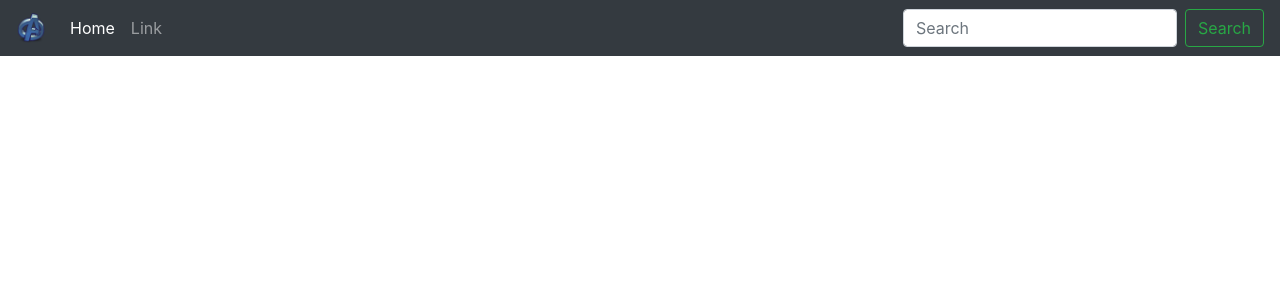
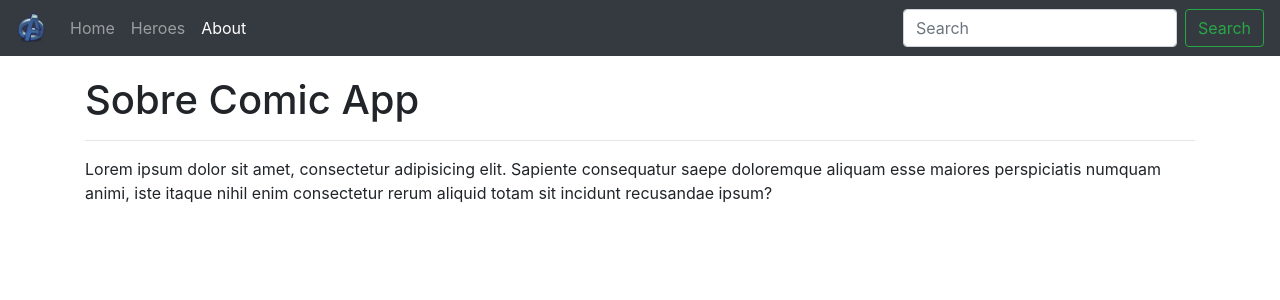
Before and after one commit to iammayro/02-spa, an Angular app: page /#/about in a window 1280 px wide. Before the commit this address led to /#/home. Shown: the top 300 px of the page. Built offline with nearby package versions, Linux system fonts and the light colour scheme.

Commit message:
Se esta agregando a los componentes nuevos.

```diff
--- a/src/app/app.component.html
+++ b/src/app/app.component.html
@@ -1 +1,7 @@
 <app-navbar></app-navbar>
+
+<div class="container main-container">
+
+    <router-outlet></router-outlet>
+
+</div>
--- /dev/null
+++ b/src/app/app.routes.ts
@@ -0,0 +1,16 @@
+
+import { Routes, RouterModule } from '@angular/router';
+
+import { HomeComponent } from './components/home/home.component';
+import { AboutComponent } from './components/about/about.component';
+import { HeroesComponent } from './components/heroes/heroes.component';
+
+const APP_ROUTES: Routes = [
+    { path: 'home', component: HomeComponent },
+    { path: 'heroes', component: HeroesComponent },
+    { path: 'about', component: AboutComponent },
+    { path: '**', redirectTo: 'home' },
+
+];
+
+export const APP_ROUTING = RouterModule.forRoot(APP_ROUTES, { useHash: true });
--- a/src/app/components/about/about.component.html
+++ b/src/app/components/about/about.component.html
@@ -1 +1,5 @@
-<p>about works!</p>
+<h1 class="animated fadeIn fast">Sobre Comic App</h1>
+<hr>
+<p class="fadeIn">
+    Lorem ipsum dolor sit amet, consectetur adipisicing elit. Sapiente consequatur saepe doloremque aliquam esse maiores perspiciatis numquam animi, iste itaque nihil enim consectetur rerum aliquid totam sit incidunt recusandae ipsum?
+</p>
--- a/src/app/components/home/home.component.html
+++ b/src/app/components/home/home.component.html
@@ -1,4 +1,4 @@
-<div class="jumbotron jumbotron-fluid">
+<div class="jumbotron jumbotron-fluid animated fadeIn fast">
     <div class="container">
         <h1 class="display-4">Comic App</h1>
         <p class="lead">Esta es una aplicacion de comics.</p>
--- a/src/app/components/shared/navbar/navbar.component.html
+++ b/src/app/components/shared/navbar/navbar.component.html
@@ -11,12 +11,17 @@
     <div class="collapse navbar-collapse" id="navbarSupportedContent">
         <ul class="navbar-nav mr-auto">
 
-            <li class="nav-item active">
-                <a class="nav-link" href="#">Home <span class="sr-only">(current)</span></a>
+            <!-- active -->
+            <li class="nav-item" routerLinkActive="active">
+                <a class="nav-link" [routerLink]="['home']">Home</a>
             </li>
 
-            <li class="nav-item">
-                <a class="nav-link" href="#">Link</a>
+            <li class="nav-item" routerLinkActive="active">
+                <a class="nav-link" [routerLink]="['heroes']">Heroes</a>
+            </li>
+
+            <li class="nav-item" routerLinkActive="active">
+                <a class="nav-link" [routerLink]="['about']">About</a>
             </li>
 
         </ul>
--- a/src/styles.css
+++ b/src/styles.css
@@ -1 +1,35 @@
 /* You can add global styles to this file, and also import other style files */
+
+.main-container {
+    margin-top: 20px;
+}
+
+
+/* Animaciones */
+
+.animated {
+    -webkit-animation-duration: 1s;
+    animation-duration: 1s;
+    -webkit-animation-fill-mode: both;
+    animation-fill-mode: both;
+}
+
+.fast {
+    -webkit-animation-duration: 0.4s;
+    animation-duration: 0.4s;
+    -webkit-animation-fill-mode: both;
+    animation-fill-mode: both;
+}
+
+@keyframes fadeIn {
+    from {
+        opacity: 0;
+    }
+    to {
+        opacity: 1;
+    }
+}
+
+.fadeIn {
+    animation-name: fadeIn;
+}
```
Also changed, not shown: src/app/app.module.ts (+9 -1 lines).
